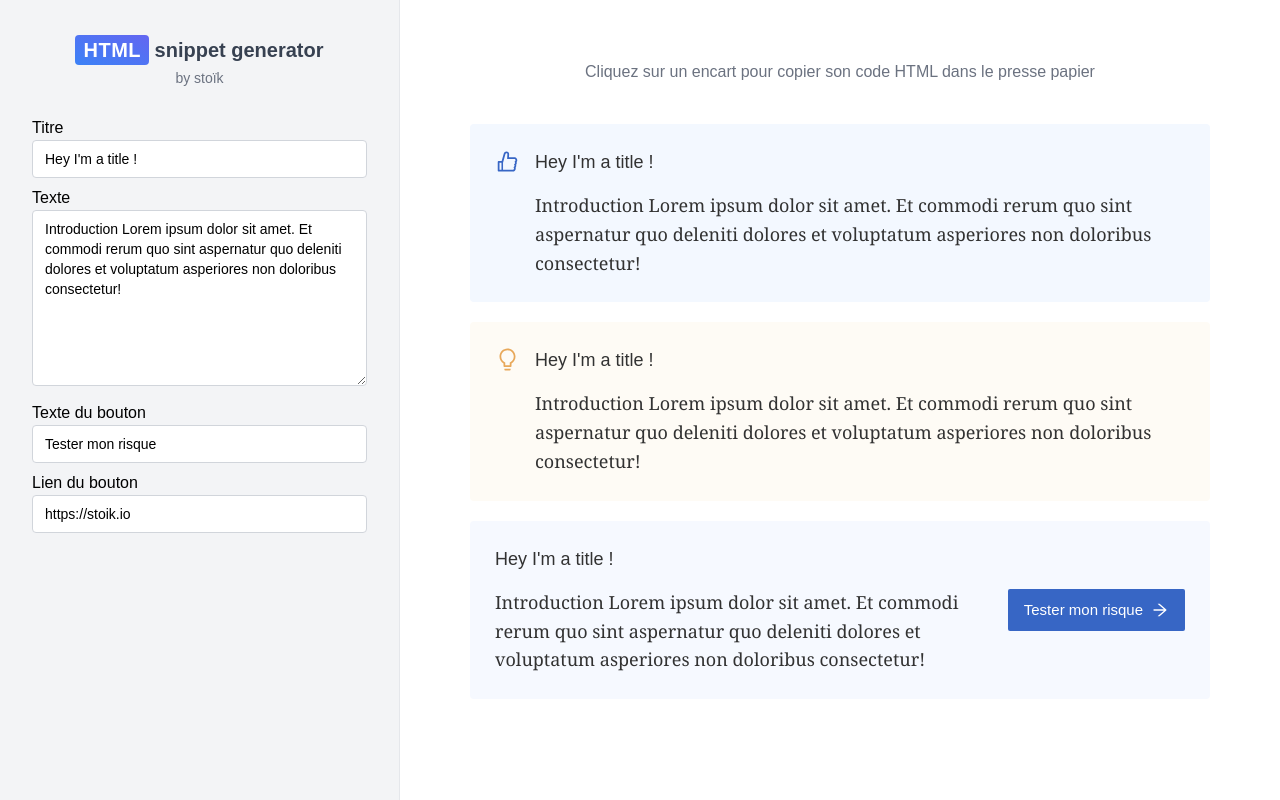
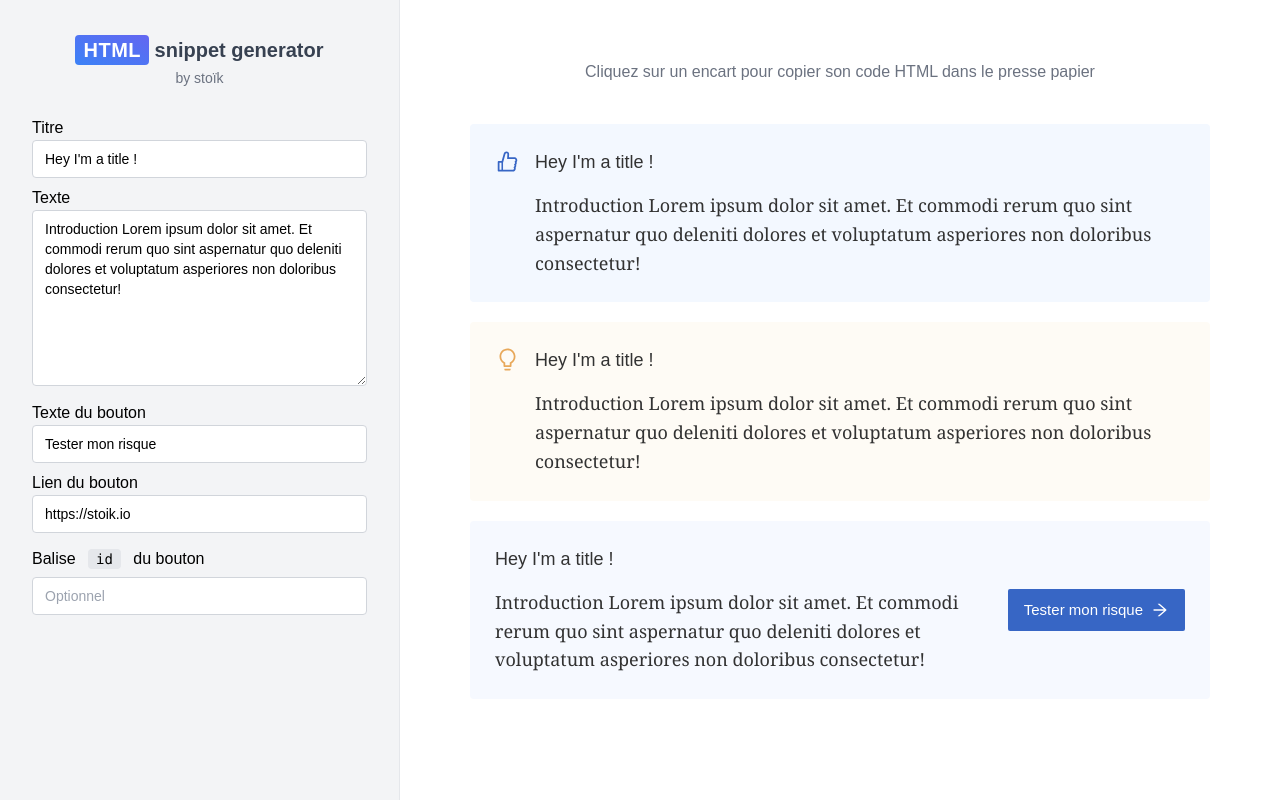
Before and after one commit to stoikio/html-snippet-generator, a Next.js app: page / in a window 1280 px wide. Built offline with nearby package versions, Linux system fonts and the light colour scheme; a small style sheet from the web is missing.

Commit message:
Added id to CTA button

```diff
--- a/components/snippets/CTA.tsx
+++ b/components/snippets/CTA.tsx
@@ -9,7 +9,7 @@ import { FC } from "react";
 import { SnippetProps } from "types";
 import { useId } from "utils";
 
-const CTA: FC<SnippetProps> = ({ title, text, buttonText, buttonHref }) => {
+const CTA: FC<SnippetProps> = ({ title, text, buttonText, buttonHref, buttonId }) => {
   const id = useId();
 
   return (
@@ -40,7 +40,7 @@ const CTA: FC<SnippetProps> = ({ title, text, buttonText, buttonHref }) => {
           <Text>{text}</Text>
         </div>
         <div style={{ flexShrink: 0 }}>
-          <Button href={buttonHref}>
+          <Button href={buttonHref} id={buttonId?.trim() || undefined}>
             {buttonText} <ArrowRightIcon style={{ width: "1.2em", marginLeft: "8px" }} color={colors.white} />
           </Button>
         </div>
--- a/pages/index.tsx
+++ b/pages/index.tsx
@@ -15,6 +15,7 @@ const Index: NextPage<IndexProps> = () => {
   const [text, setText] = useState("Introduction Lorem ipsum dolor sit amet. Et commodi rerum quo sint aspernatur quo deleniti dolores et voluptatum asperiores non doloribus consectetur!");
   const [buttonText, setButtonText] = useState("Tester mon risque");
   const [buttonHref, setButtonHref] = useState("https://stoik.io");
+  const [buttonId, setButtonId] = useState("");
 
   return (
     <>
@@ -47,6 +48,12 @@ const Index: NextPage<IndexProps> = () => {
             <div className="font-medium">Lien du bouton</div>
             <Input type="text" value={buttonHref} onChange={(e) => setButtonHref(e.target.value)} />
           </div>
+          <div>
+            <div className="font-medium">
+              Balise <pre className="inline-block bg-gray-200 px-2 rounded m-2 text-sm">id</pre> du bouton
+            </div>
+            <Input placeholder="Optionnel" type="text" value={buttonId} onChange={(e) => setButtonId(e.target.value)} />
+          </div>
         </div>
         <div className="overflow-auto p-10 flex-1">
           <div className="space-y-5 flex flex-col items-center">
@@ -58,7 +65,7 @@ const Index: NextPage<IndexProps> = () => {
               <LeSaviezVous title={title} text={text} />
             </SnippetWrapper>
             <SnippetWrapper>
-              <CTA title={title} text={text} buttonText={buttonText} buttonHref={buttonHref} />
+              <CTA title={title} text={text} buttonText={buttonText} buttonHref={buttonHref} buttonId={buttonId} />
             </SnippetWrapper>
           </div>
         </div>
--- a/types/index.ts
+++ b/types/index.ts
@@ -3,6 +3,7 @@ export type SnippetProps = {
   text: string;
   buttonText?: string;
   buttonHref?: string;
+  buttonId?: string;
 };
 
 export type IconProps = JSX.IntrinsicElements["svg"] & {
```
